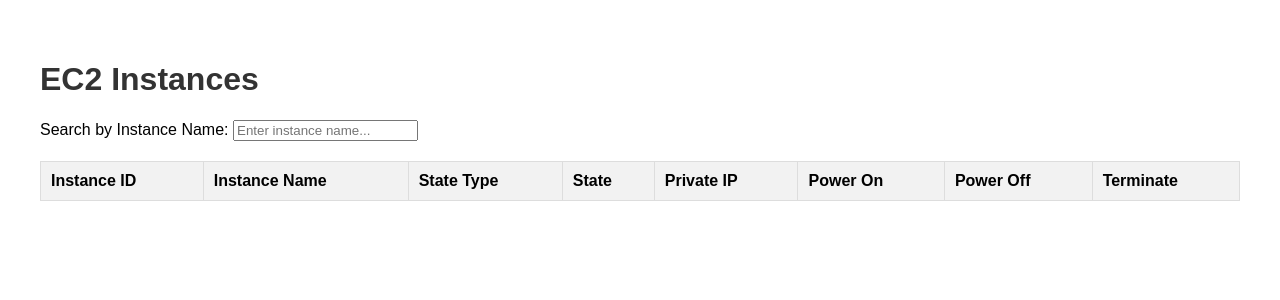
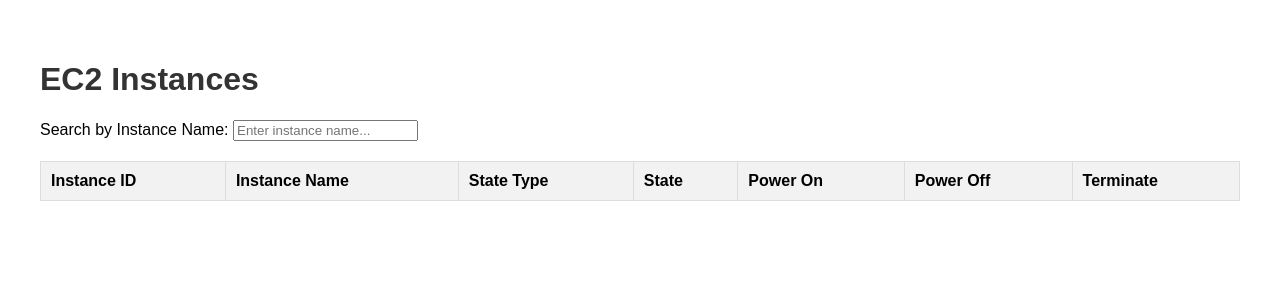
Before and after one commit to kesava333/ec2-dashboard, a Flask app: page / in a window 1280 px wide. Shown: the top 300 px of the page. Run offline with Flask 3, Linux system fonts and the light colour scheme; data that the repository does not hold is empty.

Commit message:
Update ec2_instances.html

```diff
--- a/templates/ec2_instances.html
+++ b/templates/ec2_instances.html
@@ -50,7 +50,6 @@
         <th>Instance Name</th>
         <th>State Type</th>
         <th>State</th>
-        <th>Private IP</th>
         <th>Power On</th>
         <th>Power Off</th>
         <th>Terminate</th>
@@ -61,7 +60,6 @@
         <td>{{ instance['InstanceName'] }}</td>
         <td>{{ instance['InstanceType'] }}</td>
         <td>{{ instance['State'] }}</td>
-        <td>{{ instance['PrivateIP'] }}</td>
         <td>
             <form action="/start_instance" method="post">
                 <input type="hidden" name="instance_id" value="{{ instance['InstanceID'] }}">
```
